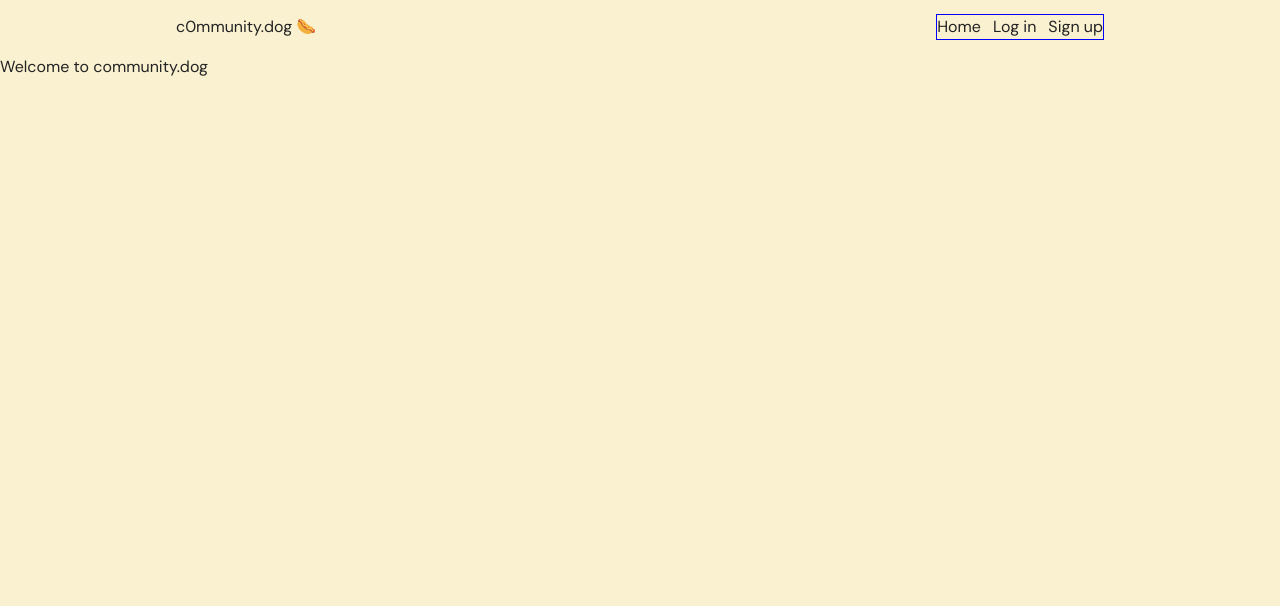
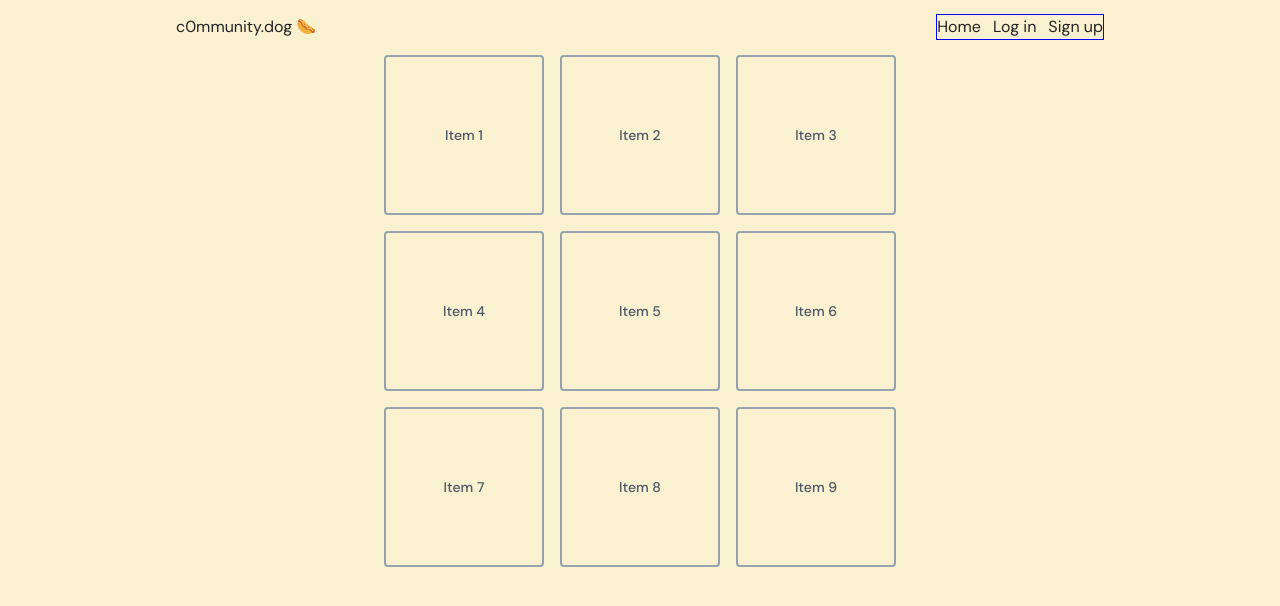
Before and after one commit to persontyping/c0munity.dog, a Next.js app: page / in a window 1280 px wide. Shown: the top 606 px of the page. Built offline with nearby package versions, Linux system fonts and the light colour scheme; no server answers.

Commit message:
basic style

```diff
--- a/src/app/layout.tsx
+++ b/src/app/layout.tsx
@@ -1,5 +1,22 @@
+import { Metadata } from "next";
 import GlobalHeader from "@/components/global-header";
 import "./globals.css";
+
+export const metadata: Metadata = {
+  title: "community.dog",
+  description: "meep, meep.",
+  viewport: {
+    width: "device-width",
+    initialScale: 1,
+    maximumScale: 5,
+  },
+  themeColor: "",
+  icons: {
+    icon: "/ico/favicon.ico",
+    apple: "/ico/apple-touch-icon.png",
+  },
+  manifest: "/manifest.json",
+};
 
 export default function RootLayout({
   children,
@@ -8,9 +25,13 @@ export default function RootLayout({
 }>) {
   return (
     <html lang="en">
+      <head>
+        <link rel="preconnect" href="https://fonts.googleapis.com" />
+        <link rel="preload" as="font" href="/fonts/DM_Sans,Monofett/DM_Sans/DMSans-VariableFont_opsz,wght.ttf" type="font/ttf" />
+      </head>
       <body>
         <GlobalHeader />
-        <main style={{ flex: 1 }}>{children}</main>
+        <main style={{ flex: 1, margin: "0 auto", maxWidth: "960px" }}>{children}</main>
       </body>
     </html>
   );
--- a/src/app/page.tsx
+++ b/src/app/page.tsx
@@ -1,9 +1,14 @@
 export default function Home() {
   return (
-    <main>
-      <h1>Welcome to community.dog</h1>
-
-      </main>
-
+      <div className="grid grid-cols-3 gap-4">
+        {Array.from({ length: 9 }).map((_, i) => (
+          <div
+            key={i}
+            className="h-40 w-40 border-2 border-gray-400 flex items-center justify-center rounded"
+          >
+            <span className="text-sm font-medium text-gray-600">Item {i + 1}</span>
+          </div>
+        ))}
+      </div>
   );
 }
```
